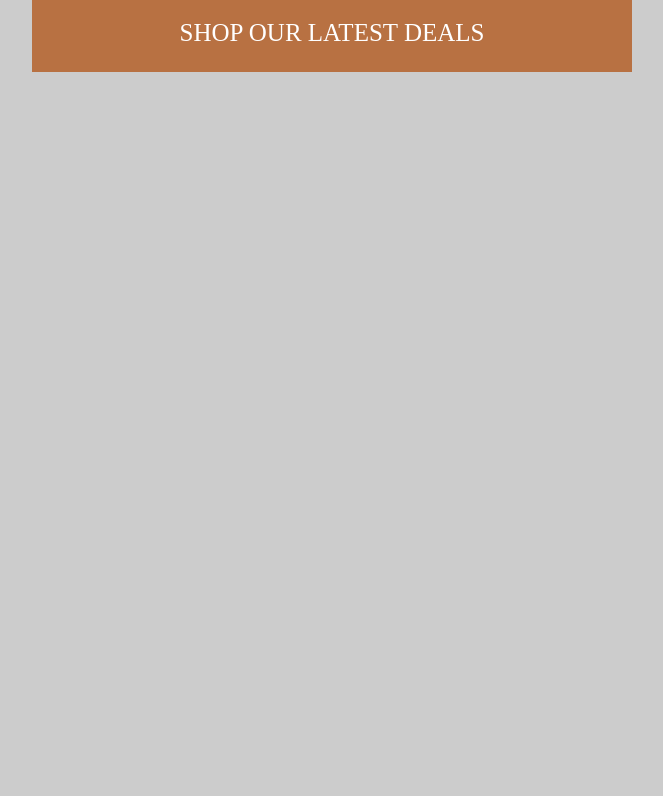
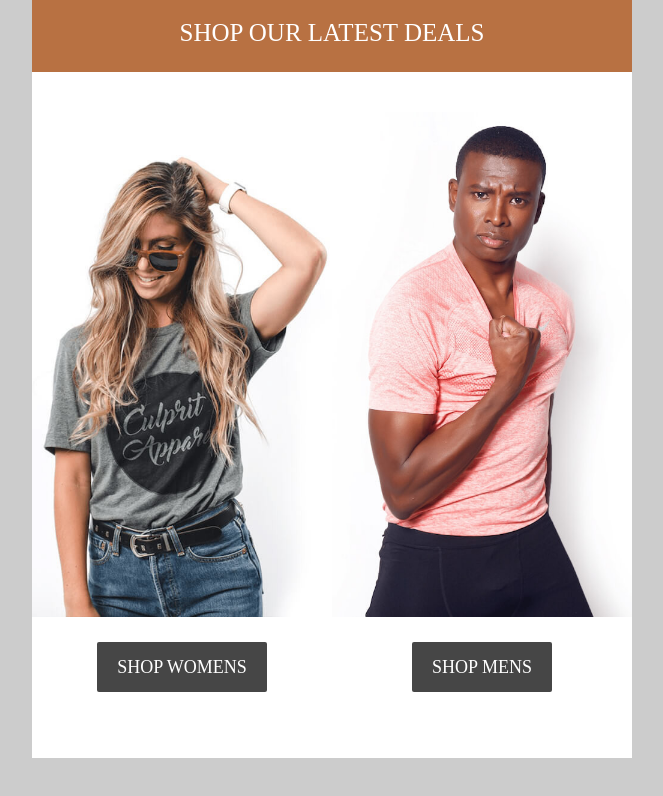
Before and after one commit to mahamahmood/email-template-apparel, a plain HTML site: page index.html in a window 1280 px wide. Shown: the part 478-1274 px from the top of the page, without its empty margins (308-971 px from the left). Before the commit the page ends 800 px from the top, so only its background shows below. Drawn offline with Linux system fonts and the light colour scheme.

Commit message:
shop womens and mens all set

```diff
--- a/index.html
+++ b/index.html
@@ -33,7 +33,27 @@
             border-spacing: 0;
             color: #4a4a4a;
         }
-
+        .two-columns {
+            text-align: center;
+            font-size: 0;
+            padding: 40px 0;
+        }
+        .two-columns .column {
+            width: 100%;
+            max-width: 300px;
+            display: inline-block;
+            vertical-align: top;
+            text-align: center;
+            font-size: 18px;
+            padding-bottom: 40px;
+        }
+        .button {
+            background-color: #464646;
+            color: #ffffff;
+            text-decoration: none;
+            padding: 15px 20px;
+            border-radius: 2px;
+        }
     </style>
 </head>
 <body>
@@ -82,7 +102,37 @@
             </tr>
 <!-- end of Background Color Text -->
 <!-- Two Column Section -->
+            <tr>
+                <td>
+                    <table width="100%">
+                        <tr>
+                            <td class="two-columns">
+                                <!-- Shop Womens -->
+                                <table class="column">
+                                    <tr>
+                                        <td>
+                                            <a href="#"><img src="img/women.jpg" alt="Shop Womens Apparel" width="300" style="max-width: 300px; padding-bottom: 40px;"></a>
+                                            <a href="#" class="button">SHOP WOMENS</a>
+                                        </td>
+                                    </tr>
+                                </table>
+                                <!-- end of Shop Womens -->
+                                <!-- Shop Mens -->
+                                <table class="column">
+                                    <tr>
+                                        <td>
+                                            <a href="#"><img src="img/men.jpg" alt="Shop Mens Apparel" width="300" style="max-width: 300px; padding-bottom: 40px;"></a>
+                                            <a href="#" class="button">SHOP MENS</a>
+                                        </td>
+                                    </tr>
+                                </table>
+                                <!-- end of Shop Mens -->
+                            </td>
+                        </tr>
 
+                    </table>
+                </td>
+            </tr>
 <!-- end of Two Column Section -->
 <!-- Brown Border -->
 
```
